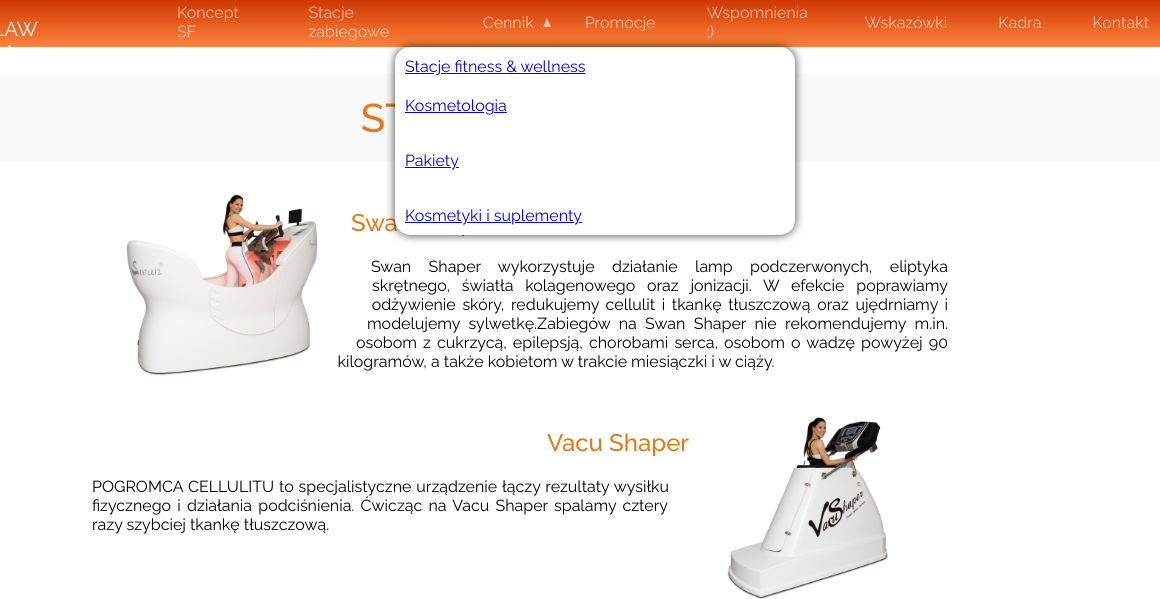
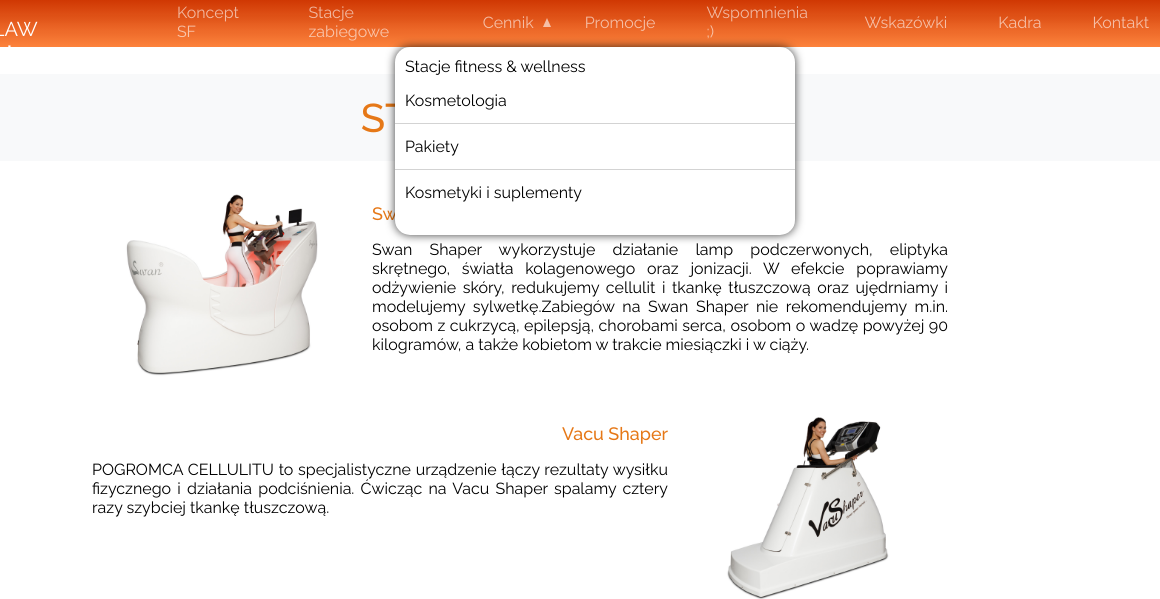
Before and after one commit to Lukass9/gatsby-demo, a Gatsby site: page /StacjeFitness in a window 1280 px wide. Both pictures are taken after a click on the item "Cennik". Shown: the part 201-800 px from the top of the page, 120-1280 px from the left. Built offline with nearby package versions, Linux system fonts and the light colour scheme; Gatsby itself is replaced by a stand-in of ours; a web font is replaced by a local one.

Commit message:
change font in start page  and fix active curently link in menu bar

```diff
--- a/gatsby-config.js
+++ b/gatsby-config.js
@@ -31,6 +31,9 @@
         fonts: [
           `Raleway\:300,400,400i,500,600`,
           `DotGothic16`,
+          `Newsreader\:200,400,400i`,
+          `Alegreya`,
+          `Caveat`,
         ],
         display: 'swap'
       }
--- a/package.json
+++ b/package.json
@@ -32,6 +32,7 @@
     "gatsby-plugin-sharp": "^2.14.3",
     "gatsby-plugin-smoothscroll": "^1.2.0",
     "gatsby-plugin-styled-components": "^3.9.0",
+    "gatsby-plugin-web-font-loader": "^1.0.4",
     "gatsby-source-filesystem": "^2.11.1",
     "gatsby-transformer-sharp": "^2.12.0",
     "google-maps-react": "^2.0.6",
--- a/src/Components/Body/AboutUs.js
+++ b/src/Components/Body/AboutUs.js
@@ -68,11 +68,11 @@
     //   // markers: true,
     //  }})
 
-     gsap.fromTo(".buttonAboutUs", {y: -50, opacity: 0, },
+     gsap.fromTo(".buttonAboutUs", {y: -20, opacity: 0, },
      {y: 0, opacity: 1, duration: 1, stagger: .3, ease: "power3.InOut", scrollTrigger:{
        trigger: ".buttonAboutUs",
        start: 'top 60%',
-       toggleActions: "play complete reverse reset"
+      //  toggleActions: "play complete reverse reset"
       // markers: true,
      }})
 
--- a/src/Components/Body/Concept.js
+++ b/src/Components/Body/Concept.js
@@ -58,7 +58,7 @@
     & > p{
         width: auto;
         padding-top: 2vw;
-        font-size: 1.2vw;
+        font-size: 1.6vw;
     }
 }
 `
--- a/src/Components/Menu/Menu.js
+++ b/src/Components/Menu/Menu.js
@@ -65,8 +65,7 @@
     ::before{
         width: 100%;
     }
-
-  }
+}
 
   ${({theme}) => theme.media.desktop} {
     margin-left: 40px
@@ -97,13 +96,13 @@
 `
 
 const SubMenu = styled.ul `
-    display: flex;
+    /* display: flex; */
     list-style-type: none;
     padding:0;
     flex-flow: column;
     background-color: white;
     border-radius: 15px;
-    width: 400px;
+    width: 70vw;
     color: black;
     box-shadow: 0px 0px 10px 0px rgba(0,0,0,0.75);
     overflow: hidden;
@@ -119,6 +118,7 @@
 
     ${({theme}) => theme.media.desktop} {
         position: absolute;
+        width: 400px;
         top: 50px;
         left: 515px;
     }
@@ -127,17 +127,18 @@
 
 const SubLi = styled.li `
     position: relative;
+    text-decoration: none;
     margin: 5px;
     padding: 5px;
     border-radius: 5px;
     transition: background-color .2s;
+     /* text-align: center; */
 
 :hover{
     background-color: #CC3300;
     color: white;
     cursor: pointer;
 }
-
 `
 
 const WrapperMenu = styled.div `
@@ -239,7 +240,10 @@
     transform: ${({rotate}) => rotate? "rotate(0deg)" : "rotate(180deg)"};
     transition: transform .3s;
 `
-
+const AnchorLinkWithoutDecoration = styled(AnchorLink)`
+    text-decoration: none;
+    color: black;
+`
 function Menu () {
 
     const [isOpen, setIsOpen] = useState(false);
@@ -259,16 +263,16 @@
                     </WrapperHamburger>
                 </WrapperMenu>
                 <Ul showMenu = {isOpen}>
-                    <Li as={Link} to="/">Koncept SF</Li>
-                    <Li as={Link} to="/StacjeZabiegowe" >Stacje zabiegowe</Li>
+                    <Li as={Link} to="/"  activeStyle={{opacity: 1,}}> Koncept SF</Li>
+                    <Li as={Link} to="/StacjeZabiegowe" activeStyle={{opacity: 1,}}>Stacje zabiegowe</Li>
                         <Li onClick={() => setsubIsOpen(!subIsOpen) }>Cennik <Triangle rotate = {subIsOpen}/></Li>
                         <SubMenu openSubMenu = {subIsOpen}>
-                            <AnchorLink to="/Cennik#scroll_fitwell" stripHash><SubLi>Stacje fitness & wellness</SubLi></AnchorLink>
-                            <AnchorLink to="/Cennik#scroll_cosm" stripHash> <SubLi>Kosmetologia</SubLi> </AnchorLink>
+                            <AnchorLinkWithoutDecoration to="/Cennik#scroll_fitwell" stripHash><SubLi>Stacje fitness & wellness</SubLi></AnchorLinkWithoutDecoration>
+                            <AnchorLinkWithoutDecoration to="/Cennik#scroll_cosm" stripHash> <SubLi>Kosmetologia</SubLi> </AnchorLinkWithoutDecoration>
                             <Hr/>
-                            <AnchorLink to="/Cennik#scroll_pack" stripHash><SubLi>Pakiety</SubLi></AnchorLink>
+                            <AnchorLinkWithoutDecoration to="/Cennik#scroll_pack" stripHash><SubLi>Pakiety</SubLi></AnchorLinkWithoutDecoration>
                             <Hr/>
-                            <AnchorLink to="/Cennik#scroll_sup" stripHash><SubLi>Kosmetyki i suplementy</SubLi></AnchorLink>
+                            <AnchorLinkWithoutDecoration to="/Cennik#scroll_sup" stripHash><SubLi>Kosmetyki i suplementy</SubLi></AnchorLinkWithoutDecoration>
                         </SubMenu>
                     <Li>Promocje</Li>
                     <Li>Wspomnienia ;)</Li>
--- a/src/Components/Styled/PIndex.js
+++ b/src/Components/Styled/PIndex.js
@@ -1,14 +1,14 @@
 import styled from "styled-components";
 
 const P = styled.p `
-  @import url('https://fonts.googleapis.com/css2?family=Caveat&display=swap');
-  font-family: 'Caveat', cursive;
+  /* @import url('https://fonts.googleapis.com/css2?family=Caveat&display=swap'); */
+  /* font-family: 'Caveat', cursive; */
+  font-family: Caveat;
   color: black;
-  font-size: 14px;
+  font-size: 18px;
   width: 60vw;
   margin: 15px 10px;
 
-  /* font-weight: 700; */
   letter-spacing: 0.1em;
   text-align: left;
 `
--- a/src/pages/StacjeFitness.js
+++ b/src/pages/StacjeFitness.js
@@ -35,9 +35,13 @@
 `
 
 const H2 = styled.h2 `
-    font-size: 1.5rem;
+    font-size: 6vw;
     font-weight: 500;
     color: #e67817;
+
+    ${({theme}) => theme.media.desktop}{
+      font-size: 1.4vw;
+    }
 `
 const H2Right = styled(H2) `
   text-align: end;
@@ -45,27 +49,37 @@
 const GatsbyImg = styled(Img) `
   border-radius: 50%;
   float: left;
-  shape-outside: ellipse(150px 100px at 50% 50%);
+  /* shape-outside: ellipse(150px 100px at 50% 50%); */
+  shape-outside: ellipse(160px 150px at 35% 30%);
+  transform: scale(.9) translateX(-10vw);
   transition: transform 0.5s;
 
   ${({theme}) => theme.media.tablet}{
+    /* shape-outside: ellipse(150px 100px at 50% 50%); */
+    shape-outside: none;
+    transform: scale(1) translateX(0px);
     ${DescribeDevice}:hover &{
       transform: scale(1.2)  translateX(-25px);
     }
   }
 
+  z-index: 0;
 
 `
 const GatsbyImgRight = styled(GatsbyImg) `
   float: right;
+  transform: translateX(10vw);
 
+  shape-outside: ellipse(150px 150px at 55% 50%);
 
   ${({theme}) => theme.media.tablet}{
+    /* shape-outside: ellipse(150px 100px at 50% 50%); */
+    shape-outside: none;
+    transform: scale(1) translateX(0px);
     ${DescribeDevice}:hover &{
       transform: scale(1.2)  translateX(25px);
     }
   }
-
 
 `
 // const ImgSwan = styled(GatsbyImg) `
@@ -78,6 +92,7 @@
 const P = styled.p `
   padding: 0px 20px;
   text-align: justify;
+  z-index: 5;
 `
 
 const Wrapp = styled.div `
```
Also changed, not shown: src/Components/Header/indexTitle.js (+7 -6 lines), 1 other file.
